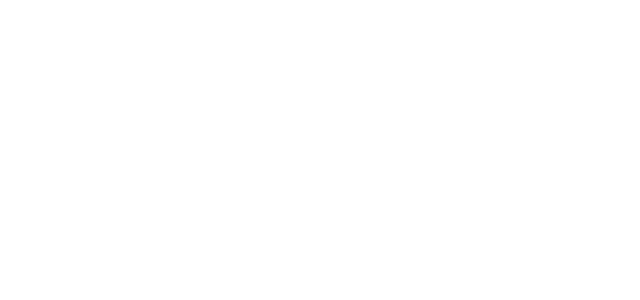
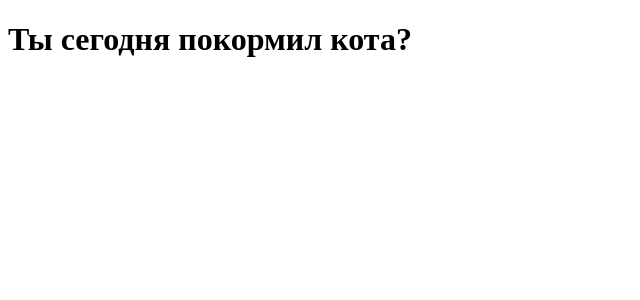
Before and after one commit to LenaChestnut/test-assignment, a React app: page / in a window 1280 px wide. Shown: the top 300 px of the page, without its empty margins (0-640 px from the left). Built offline with nearby package versions, Linux system fonts and the light colour scheme.

Commit message:
Add title

```diff
--- a/src/components/App.js
+++ b/src/components/App.js
@@ -1,7 +1,11 @@
 import React from 'react';
 
 function App() {
-    return <div></div>;
+    return (
+        <div className="app">
+            <h1>Ты сегодня покормил кота?</h1>
+        </div>
+    );
 }
 
 export default App;
```
